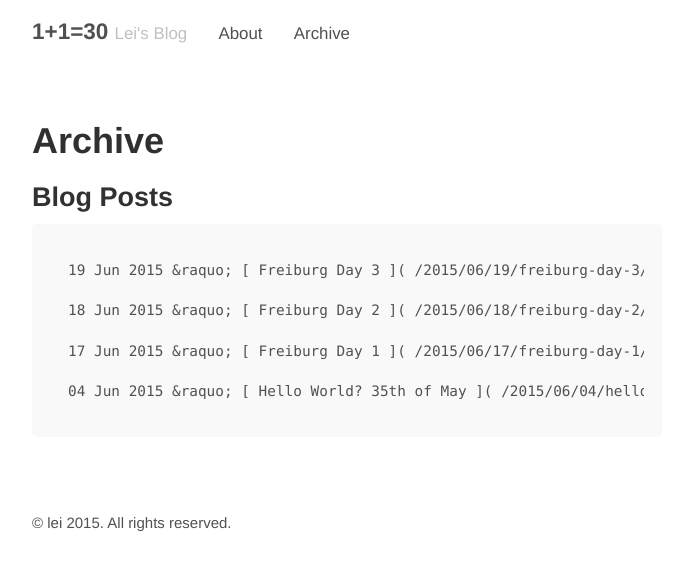
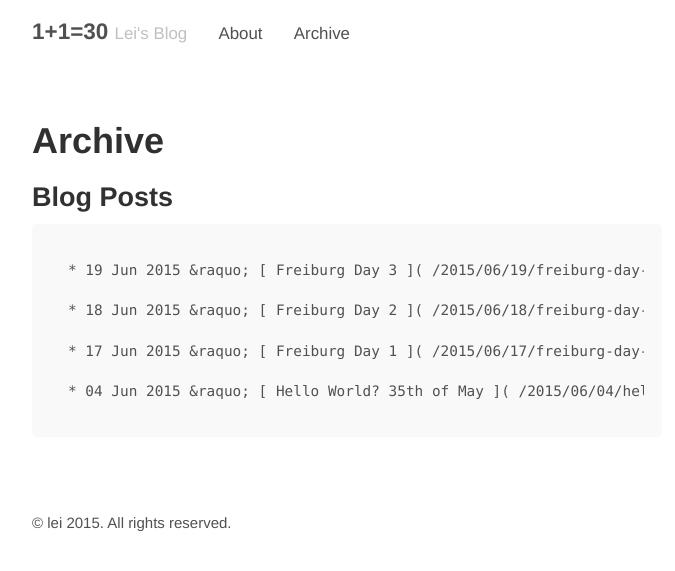
Before and after one commit to leihro/leihro.github.io, a Jekyll site: the page built from archive.md, in a window 1280 px wide. Shown: the top 571 px of the page, without its empty margins (293-968 px from the left). Built offline with Jekyll 4.4.1, drawn with Linux system fonts in a browser that asks for light colours.

Commit message:
Update archive.md

```diff
--- a/archive.md
+++ b/archive.md
@@ -6,5 +6,5 @@ title: Archive
 ## Blog Posts
 
 {% for post in site.posts %}
-	{{ post.date | date_to_string }} &raquo; [ {{ post.title }} ]( {{post.url}} )
+	* {{ post.date | date_to_string }} &raquo; [ {{ post.title }} ]( {{post.url}} )
 {% endfor %}
```
